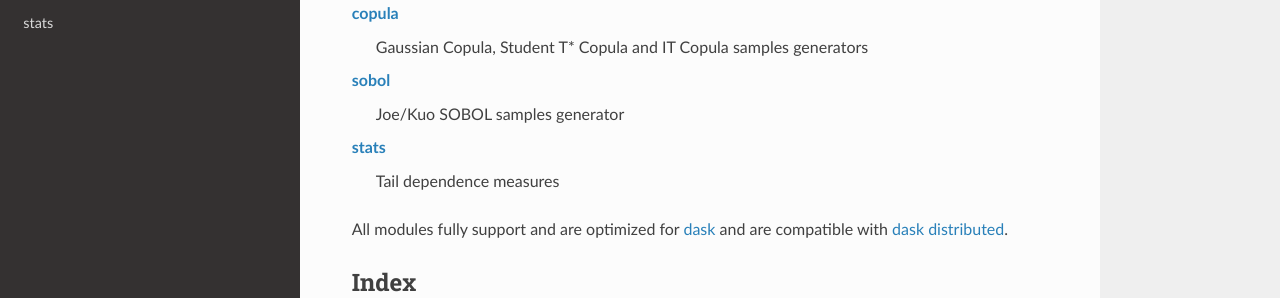
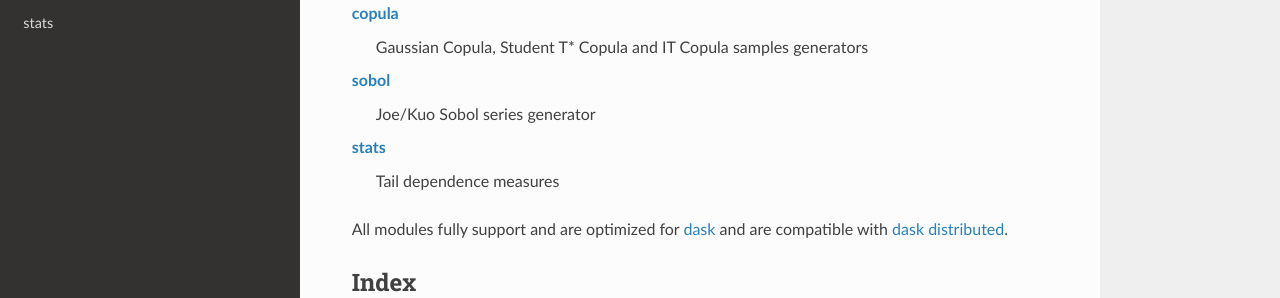
Before and after one commit to crusaderky/pyscenarios, a Sphinx documentation site: the page built from doc/index.rst, in a window 1280 px wide and 1082 px high. Shown: the part 203-501 px from the top of the window. Built offline with Sphinx 7.4.7 and the Read the Docs theme 2.0.0, drawn with Linux system fonts in a browser that asks for light colours; the version number could not be read and is left out.

Commit message:
Docs fixes

```diff
--- a/doc/index.rst
+++ b/doc/index.rst
@@ -6,7 +6,7 @@
 :doc:`api/copula`
     Gaussian Copula, Student T* Copula and IT Copula samples generators
 :doc:`api/sobol`
-    Joe/Kuo SOBOL samples generator
+    Joe/Kuo Sobol series generator
 :doc:`api/stats`
     Tail dependence measures
 
--- a/doc/installing.rst
+++ b/doc/installing.rst
@@ -10,7 +10,7 @@
 - `dask <https://dask.org>`__
 - `numba <http://numba.pydata.org>`__
 - `numpy <http://www.numpy.org>`__
-- `scipy <http://www.scipy.org>`__
+- `scipy <https://www.scipy.org>`__
 
 Testing
 -------
```
Also changed, not shown: 1 other file.
